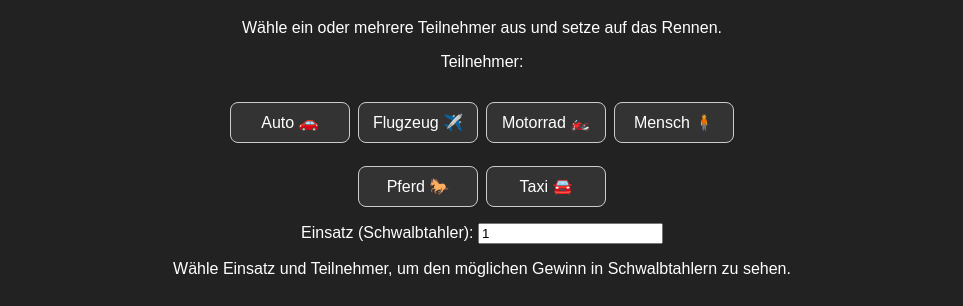
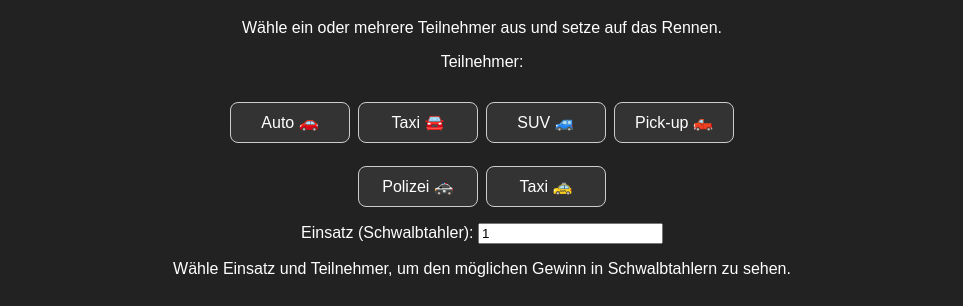
Before and after one commit to vali9555/Vali955, a plain HTML site: page Auto-Rennen-multitipp.html in a window 1280 px wide. Shown: the part 82-388 px from the top of the page, without its empty margins (158-1121 px from the left). Drawn offline with Linux system fonts and the light colour scheme.

Commit message:
Restore Auto-Rennen-multitipp to all cars and fix race loop

```diff
--- a/Auto-Rennen-multitipp.html
+++ b/Auto-Rennen-multitipp.html
@@ -120,8 +120,8 @@ Einsatz (Schwalbtahler):
 <h2 id="result"></h2>
 
 <script>
-const racers = ["🚗", "✈️", "🏍️", "🧍", "🐎", "🚘"];
-const racerNames = ["Auto", "Flugzeug", "Motorrad", "Mensch", "Pferd", "Taxi"];
+const racers = ["🚗", "🚘", "🚙", "🛻", "🚓", "🚕"];
+const racerNames = ["Auto", "Taxi", "SUV", "Pick-up", "Polizei", "Taxi"];
 const tracks = document.getElementById('tracks');
 const result = document.getElementById('result');
 const payoutInfo = document.getElementById('payoutInfo');
@@ -204,7 +204,7 @@ function startRace() {
     carElements.forEach(car => car.style.left = '0px');
 
     const interval = setInterval(() => {
-        for (let i = 0; i < cars.length; i++) {
+        for (let i = 0; i < racers.length; i++) {
             positions[i] += Math.random() * 8 + 1;
             carElements[i].style.left = positions[i] + 'px';
 
```
